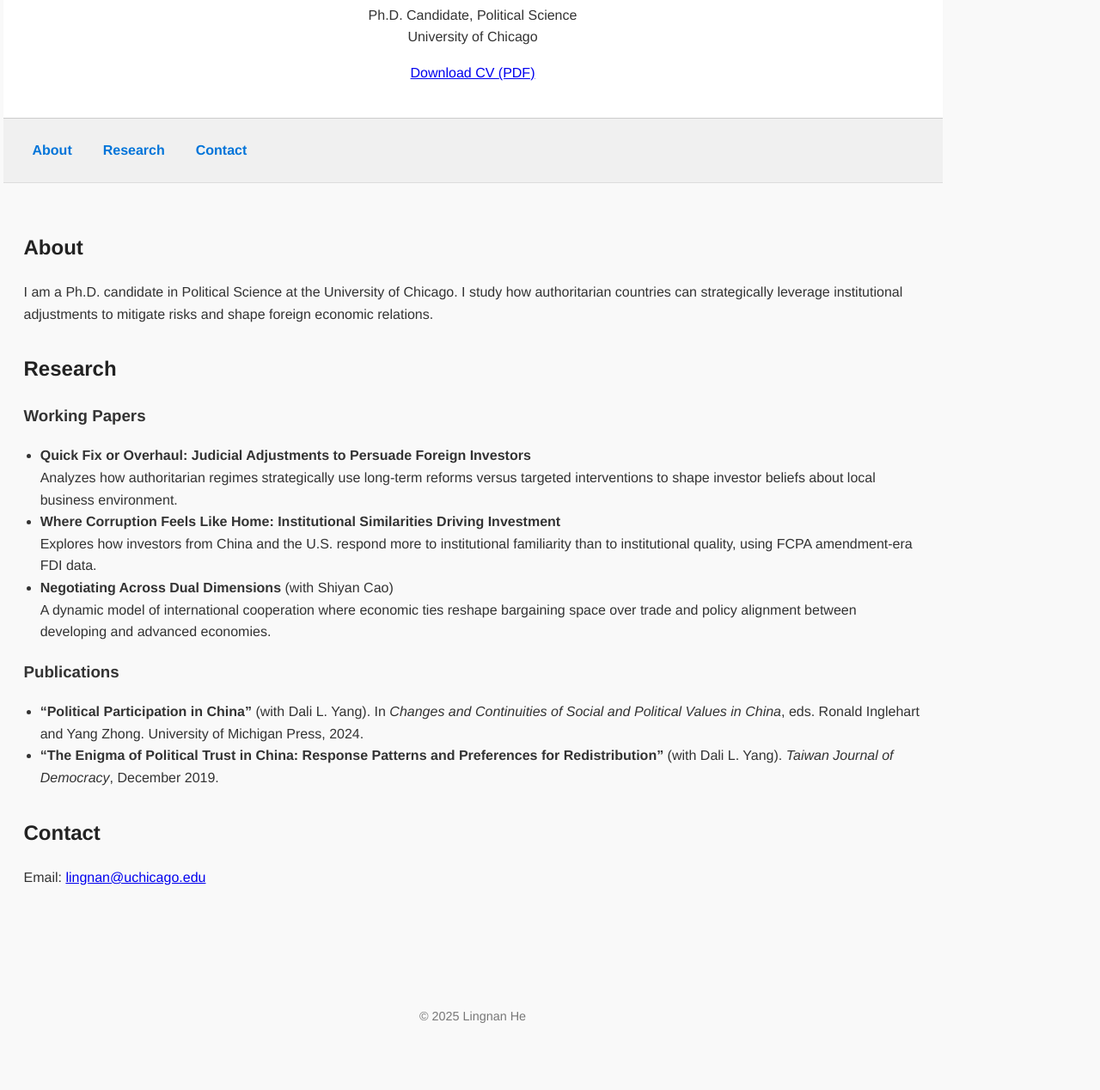
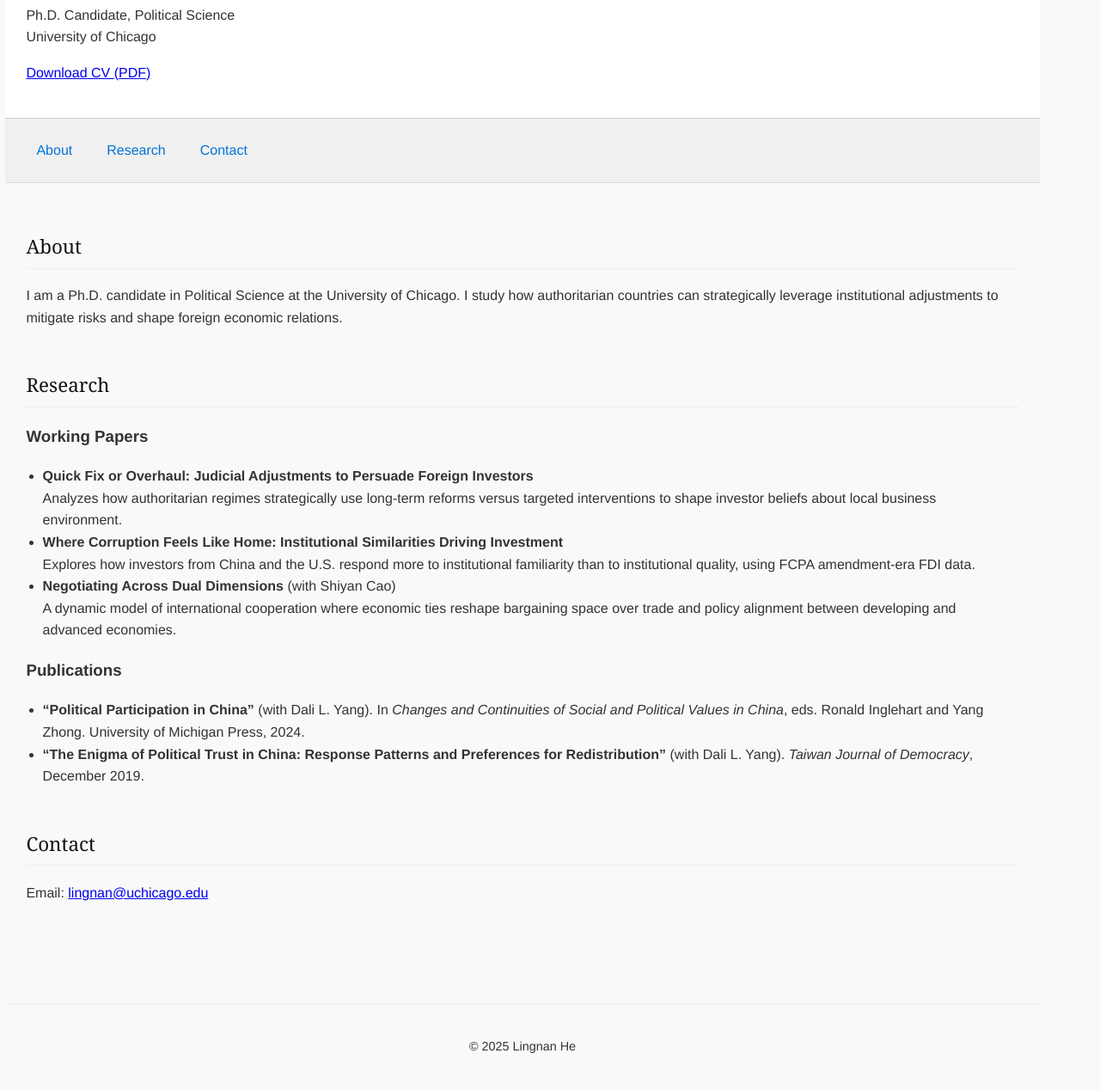
Before and after one commit to lingnanhe/lingnanhe.github.io, a plain HTML site: page index.html in a window 1280 px wide. Shown: the part 108-1376 px from the top of the page at 86% size. Before the commit the page ends 1340 px from the top, so only its background shows below. Drawn offline with Linux system fonts and the light colour scheme.

Commit message:
Update style.css

```diff
--- a/style.css
+++ b/style.css
@@ -1,27 +1,27 @@
 body {
   font-family: Georgia, serif;
-  max-width: 1100px; /* widened from 700px */
-  margin: 2em auto;
+  max-width: 95%;
+  width: 100%;
+  margin: 3em auto;
   padding: 0 1em;
-  background-color: #fdfdfd;
-  color: #333;
+  color: #222;
+  background: #fff;
 }
 
-header {
-  text-align: center;
-  margin-bottom: 2em;
+header, nav, main, footer {
+  max-width: 800px;
+  margin: auto;
 }
 
 nav {
-  text-align: center;
-  margin-bottom: 2em;
+  padding: 1em 0;
+  border-bottom: 1px solid #eee;
 }
 
 nav a {
-  margin: 0 10px;
+  margin: 0 0.75em;
+  color: #0074d9;
   text-decoration: none;
-  color: #0055a5;
-  font-weight: bold;
 }
 
 nav a:hover {
@@ -29,16 +29,30 @@ nav a:hover {
 }
 
 section {
-  margin-bottom: 2em;
+  margin: 3em 0;
 }
 
 h1, h2 {
-  color: #222;
+  font-family: Georgia, serif;
+  font-weight: normal;
+  color: #111;
+}
+
+h2 {
+  font-size: 1.4em;
+  border-bottom: 1px solid #eee;
+  padding-bottom: 0.3em;
+}
+
+ul, p {
+  color: #333;
+  line-height: 1.6;
 }
 
 footer {
-  text-align: center;
-  font-size: 0.9em;
-  color: #777;
-  margin-top: 2em;
+  font-size: 0.875em;
+  color: #666;
+  margin-top: 4em;
+  border-top: 1px solid #eee;
+  padding-top: 1em;
 }
```
